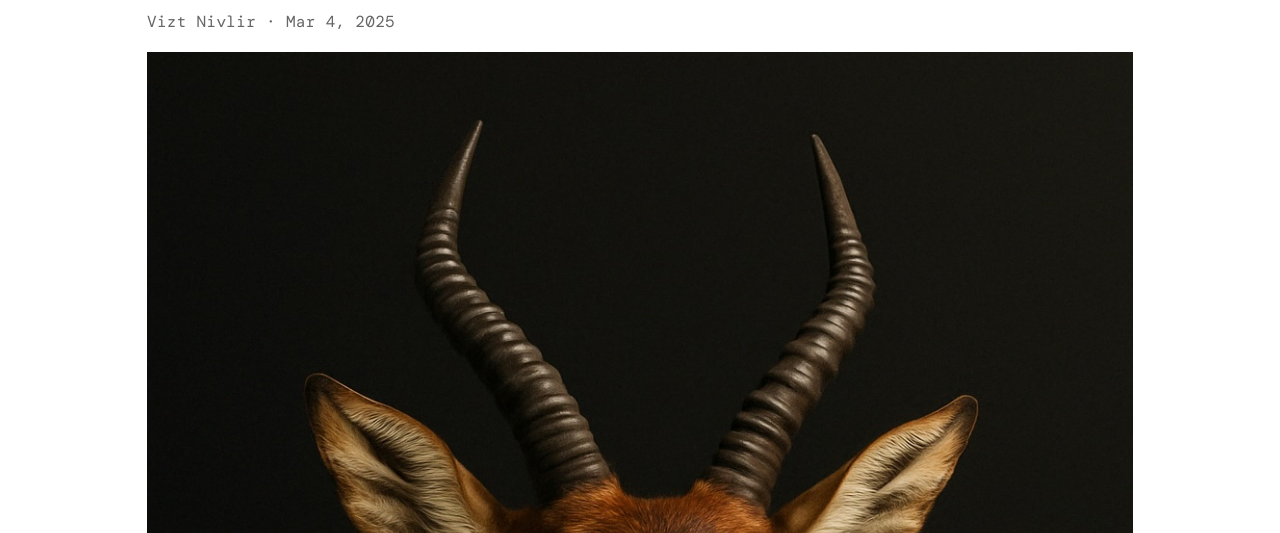
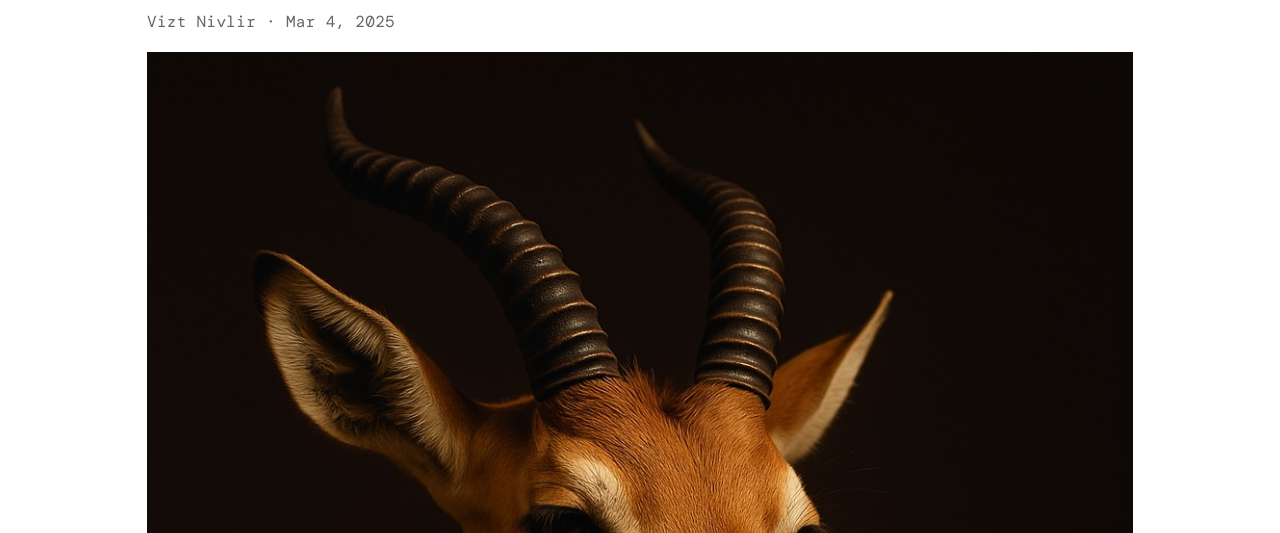
Before and after one commit to rafa1771/EleventyJAMStackCMSProject, an Eleventy site: page src/asides/2025-03-04-the-dandy-dilemma-how-to-dress-when-you-have-horns.md in a window 1280 px wide. Shown: the part 267-800 px from the top of the page. Built offline with nearby package versions, Linux system fonts and the light colour scheme; Eleventy itself is replaced by a stand-in of ours; files that its build step writes are made by us from their sources; a web font is replaced by a local one.

Commit message:
Update Asides “2025-03-04-the-dandy-dilemma-how-to-dress-when-you-have-horns”

```diff
--- a/src/asides/2025-03-04-the-dandy-dilemma-how-to-dress-when-you-have-horns.md
+++ b/src/asides/2025-03-04-the-dandy-dilemma-how-to-dress-when-you-have-horns.md
@@ -10,7 +10,7 @@ tags:
   - post
   - elegance
   - hero image
-image: /assets/asides/vizt-dandy-dilemma-with-horns.jpg
+image: /assets/asides/vizt-lost-in-thought.jpeg
 imageAlt: Vizt Nivlir
 ---
 
```
Also changed, not shown: public/assets/asides/vizt-lost-in-thought.jpeg (added).
